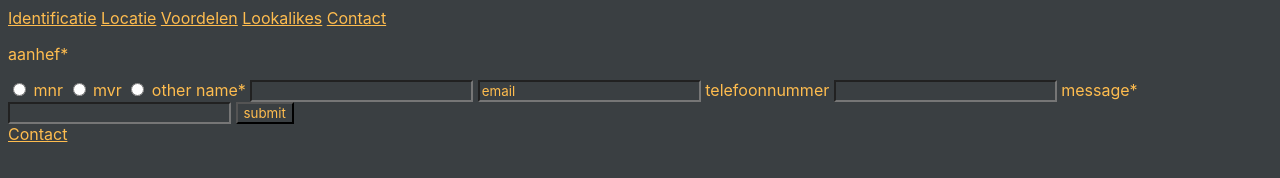
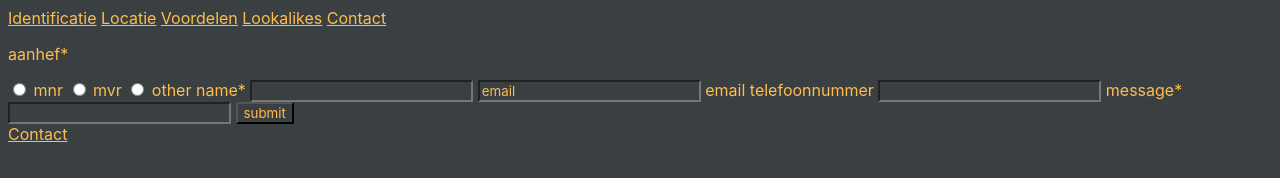
Before and after one commit to Fenke-school/WebMarkup.github.io, a plain HTML site: page Contact.html in a window 1280 px wide. Drawn offline with Linux system fonts and the light colour scheme.

Commit message:
still don't know under each other

```diff
--- a/Contact.html
+++ b/Contact.html
@@ -32,6 +32,7 @@
     <label for="name">name*</label>
     <input type="text" id="name" name="name" required>
     <input type="email" value="email">
+    <label for="email">email</label>
     <label for="telefoonummer">telefoonnummer</label>
     <input type="text" id="telefoonummer" name="telefoonnummer">
     <label for="message">message*</label>
--- a/css/styles.css
+++ b/css/styles.css
@@ -33,7 +33,7 @@ how do we put those next to eachother?-->
 <!--I do very much still need the mobile versions and need to figure out how to reposition the pictures.
 Maybe add an class in an img, can one do that?-->
 
-<!--figure out how to make linebreaks without using br or div's.-->
+<!--figure out how to make linebreaks without using br or div's!!!!-->
 
 <!--Desperately need to change the size of the pictures.-->
 
```
